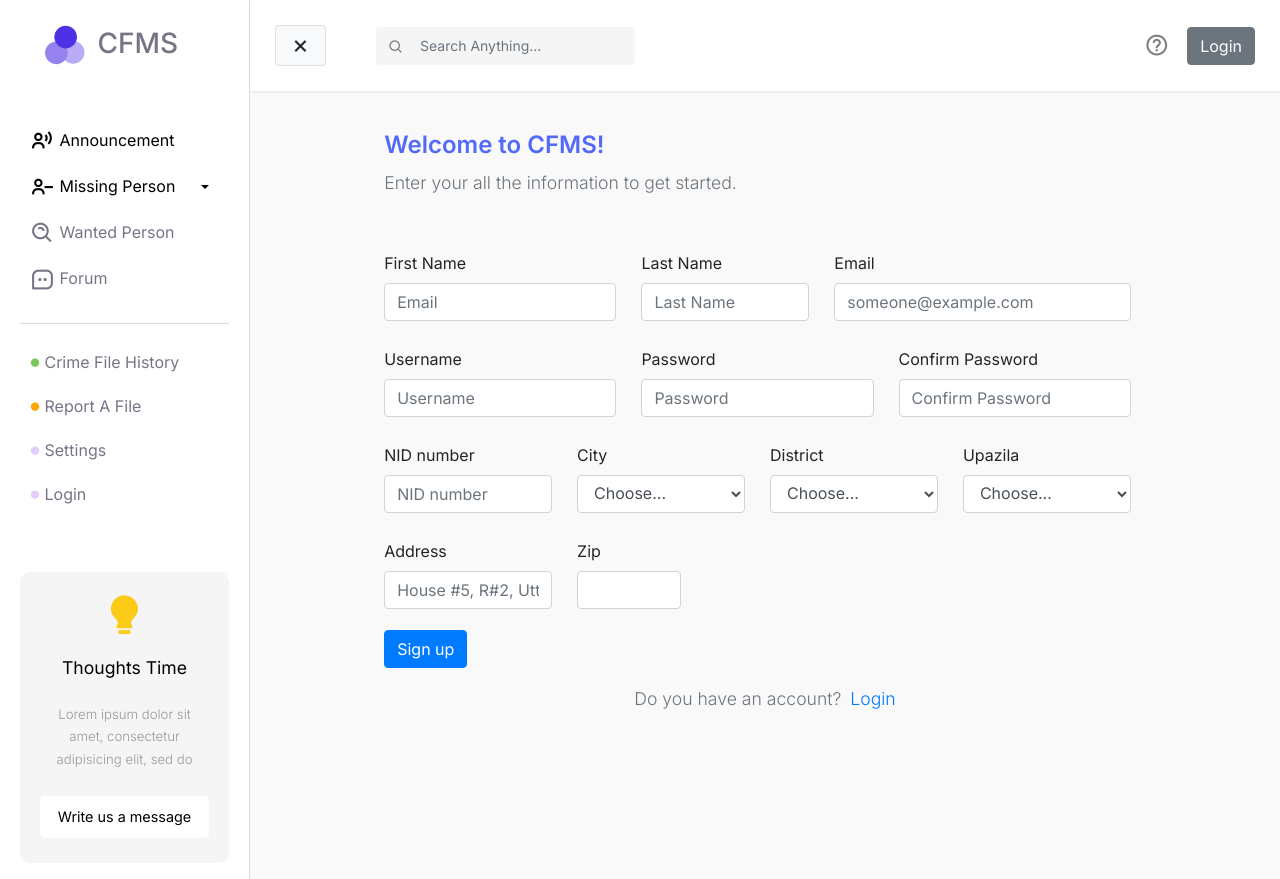
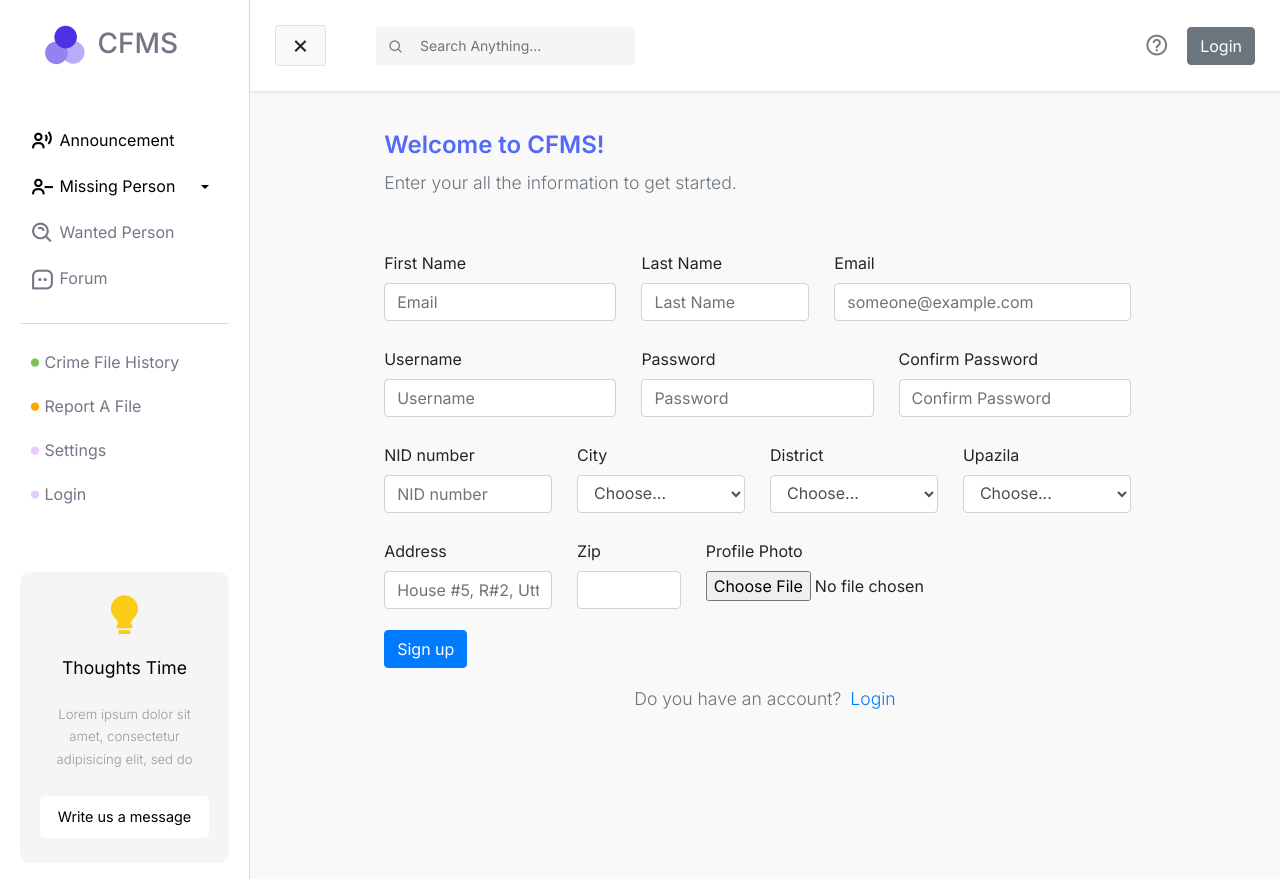
Before and after one commit to Bappy4u/crime-file-management, a Django app: page /signup/ in a window 1280 px wide. Run offline with Django 4.2, Linux system fonts and the light colour scheme; some libraries are stand-ins or nearby versions.

Commit message:
profile picture update

```diff
--- a/core/admin.py
+++ b/core/admin.py
@@ -4,9 +4,10 @@ from .models import User
 
 
 @admin.register(User)
-class UserAdmin(BaseUserAdmin):
+class UserAdmin(admin.ModelAdmin):
+    list_display = ['username', 'nid']
     add_fieldsets = (
         (None, {
             'classes': ('wide',),
-            'fields': ('username', 'password1', 'password2', 'email', 'first_name', 'last_name','nid'),
+            'fields': ('username', 'password1', 'password2', 'email', 'first_name', 'last_name','nid', 'photo',),
         }),)
--- a/core/models.py
+++ b/core/models.py
@@ -4,5 +4,6 @@ from django.contrib.auth.models import AbstractUser
 class User(AbstractUser):
     email = models.EmailField(unique=True)
     nid = models.CharField(unique=True, max_length=20)
+    photo = models.ImageField(upload_to = 'profile-photo', null='True')
 
 # Create your models here.
--- a/core/views.py
+++ b/core/views.py
@@ -34,6 +34,7 @@ def signupView(request):
         lastName = request.POST['lastName']
         nid = request.POST['nid']
         email = request.POST['email']
+        photo = request.FILES.get('photo')
         context = {}
         got_error = False
         if User.objects.get(email=email):
@@ -51,7 +52,7 @@ def signupView(request):
         if got_error:
             context['got_error'] = True
             return render(request, 'signup.html', context)
-        user = User.objects.create_user(username=username,password=password,first_name=firstName,last_name=lastName,email=email,nid=nid)
+        user = User.objects.create_user(username=username,password=password,first_name=firstName,last_name=lastName,email=email,nid=nid, photo=photo)
         login(request, user)
         return redirect('fileHistoryView')
     return render(request, 'signup.html')
--- a/static/css/base.css
+++ b/static/css/base.css
@@ -100,10 +100,13 @@ a.top-profile-btn {
   color: #787486;
 }
 a.top-profile-btn img {
-  max-width: 50px;
   border-radius: 50%;
   border: 1px solid rebeccapurple;
   padding: 2px;
+  height: 3rem;
+  width: 3rem;
+  object-fit: cover;
+  border-radius: 50%;
 }
 .top-search-form {
   max-width: 500px;
--- a/templates/base.html
+++ b/templates/base.html
@@ -225,7 +225,11 @@
                     aria-expanded="false"
                   >
                     <div class="col-md-4">
+                      {% if request.user.photo %}
+                      <img src="{{ request.user.photo.url }}" alt="" />
+                      {% else %}
                       <img src="{% static 'files/profile-pic.png' %}" alt="" />
+                      {% endif %}
                     </div>
                     <div class="col-md-2">
                       <i class="bx bx-chevron-down"></i>
--- a/templates/signup.html
+++ b/templates/signup.html
@@ -27,7 +27,7 @@
                   {%endif%}
                 </div>
 
-                <form method="post">
+                <form method="post" enctype="multipart/form-data">
                   {% csrf_token %}
                   <div class="form-row">
                     <div class="form-group col-md-4">
@@ -148,6 +148,15 @@
                       <label for="inputZip">Zip</label>
                       <input type="number" class="form-control" id="inputZip" />
                     </div>
+                    <div class="form-group col-md-2">
+                      <label for="inputZip">Profile Photo</label>
+                      <input
+                        type="file"
+                        id="photo"
+                        name="photo"
+                        accept="image/*"
+                      />
+                    </div>
                   </div>
 
                   <button type="submit" class="btn btn-primary">Sign up</button>
```
Also changed, not shown: core/migrations/0003_user_photo.py (added), db.sqlite3, media/profile-photo/IMG_7306_color_gradedcolor-graded.jpg (added).
